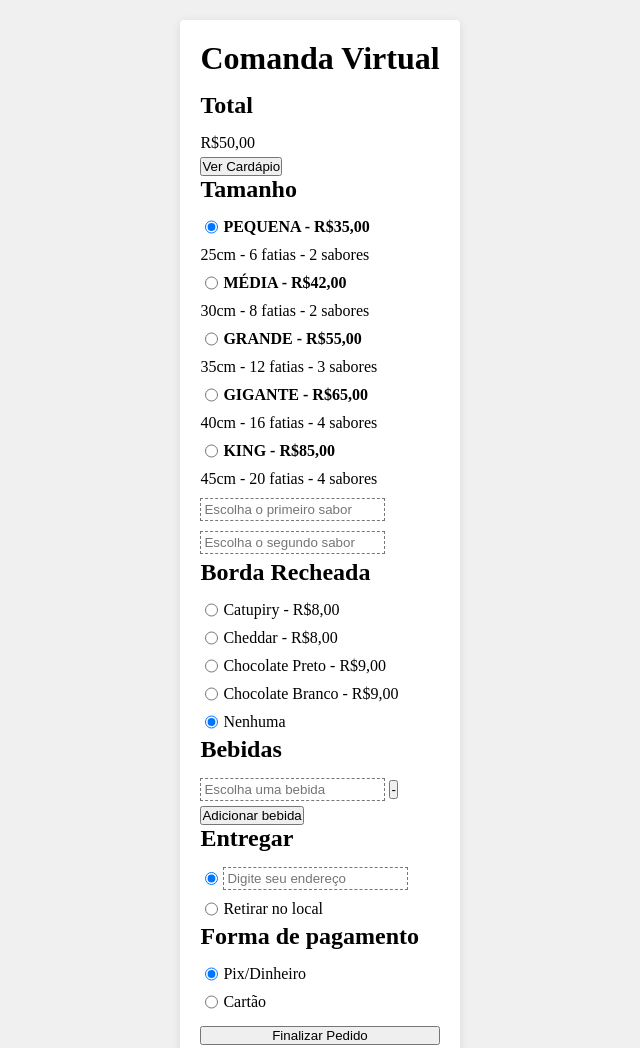
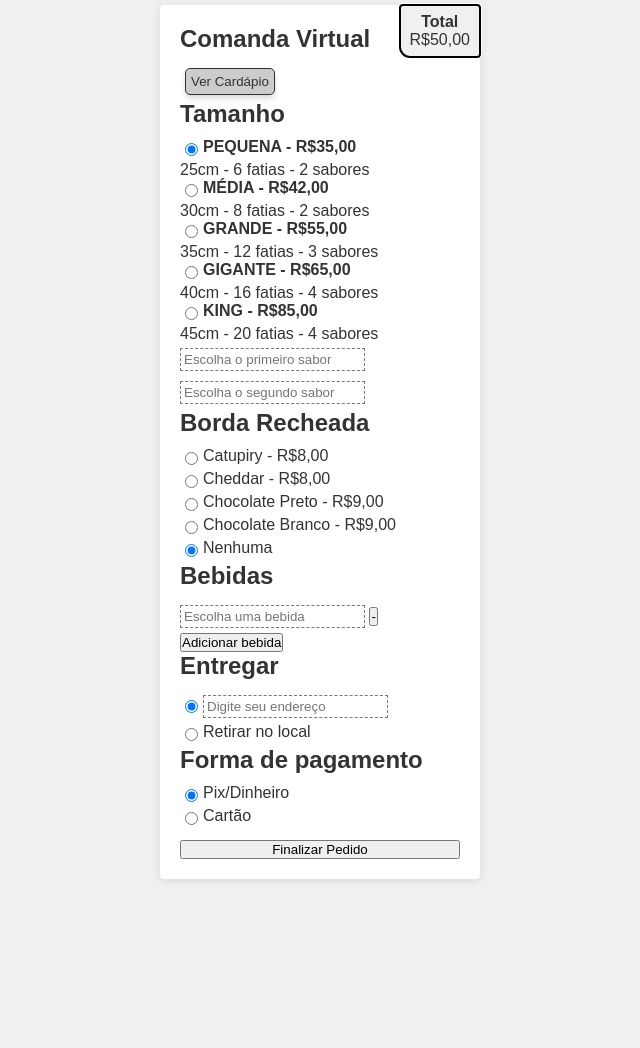
Before and after one commit to Joenck91/comanda-virtual-pizzaria, a website with bundled scripts: page public/index.html in a window 1280 px wide. Shown: the top 1048 px of the page, without its empty margins (320-960 px from the left). After the commit the page ends 884 px from the top, so only its background shows below. Built offline with nearby package versions, Linux system fonts and the light colour scheme; files whose address does not match are found by name.

Commit message:
Alterado posições das primeiras div para que a div total ficasse fixa na tela no momento em que o usuário rola a pagina para cima. Pra isso foi criado a pasta interface dentro da pasta script. Onde será colocado os arquivos JS responsáveis por comportamentos na interface. Ali criei o 'total-fixed.js' responsavel por fixar a etiqueta com o valor total na tela quando o usuário rola a tela para cima.

```diff
--- a/public/index.html
+++ b/public/index.html
@@ -13,21 +13,21 @@
 <body class="body-style">
     <main>
         <div class="paper-style">
-                        <!-- Área visual (fora do form) -->
-            <div class="command-box">
-                <h1>Comanda Virtual</h1>
-                <div class="view-menu-box" id="view-menu-box"></div>
 
-                <div class="sentinela-box">
-                    <div id="sentinela"></div>
-                    <div class="total" id="totalDiv">
-                        <h2><strong>Total</strong></h2>
-                        <p>R$50,00</p>
-                    </div>
+            <!-- Área visual (fora do form) -->
+
+            <div class="total-box" id="total-box">
+                <div id="sentinela"></div>
+                <div class="total" id="total">
+                    <p><strong>Total</strong></h2>
+                    <p>R$50,00</p>
                 </div>
+            </div>
 
-                <button type="button" id="view-menu">Ver Cardápio</button>
-            </div>
+            <h2>Comanda Virtual</h2>
+
+            <div class="view-menu-box" id="view-menu-box"></div>
+            <button type="button" class="buttons" id="view-menu">Ver Cardápio</button>
 
             <!-- FORMULÁRIO -->
             <form id="form-request" method="POST" action="/send-request" autocomplete="off">
@@ -67,6 +67,8 @@
                         <p class="pizza-features">45cm - 20 fatias - 4 sabores</p>
                     </div>
                 </div>
+
+
 
                 <!-- Sabores -->
                 <div id="choose-pizza-box" class="choose-pizza-box">
@@ -110,6 +112,14 @@
                         </label>
                     </div>
                 </div>
+
+
+
+
+
+
+
+
 
                 <!-- Bebidas -->
                 <div class="drink-box">
@@ -159,6 +169,6 @@
         </div>
     </main>
 
-<script type="module" src="scripts/main.js"></script>
+<script type="module" src="/public/script/main.js"></script>
 </body>
 </html>
--- /dev/null
+++ b/public/script/interface/total-fixed.js
@@ -0,0 +1,20 @@
+export default function totalFixed (){
+ const total = document.getElementById('total');
+ const boxTotal = document.getElementById('total-box')
+
+
+const observer = new IntersectionObserver((entries) => {
+  entries.forEach(entry => {
+    if (entry.isIntersecting) {
+      total.style.position = 'absolute';
+      total.style.top = '-5px';
+    } else {
+      total.style.position = 'fixed';
+      total.style.top = '1px';
+      total.style.right = '1px';
+    }
+  });
+}, { threshold: 0 });
+
+observer.observe(boxTotal);
+};
--- /dev/null
+++ b/public/script/main.js
@@ -0,0 +1,4 @@
+import totalFixed from "./interface/total-fixed.js";
+
+//Função que fixe a etiqueta total no topo da tela
+totalFixed();
--- a/public/style/base.css
+++ b/public/style/base.css
@@ -10,15 +10,14 @@ flex-direction:column;
     align-items: center;
     justify-content: start;
     overflow: auto;
+    font-family: Arial, Helvetica, sans-serif;
+    color: #333;
 }
 h1{
     padding-bottom: 15px;
 }
 h2{
     padding-bottom: 10px;
-}
-p{
-    margin: 5px 0;
 }
 label {
     display: flex;
--- a/public/style/layout.css
+++ b/public/style/layout.css
@@ -3,8 +3,31 @@
 }
 .paper-style{
     background-color: white;
-    margin: 20px auto;
+    margin: 5px auto;
     padding: 20px;
     border-radius: 4px;
     box-shadow: 0 2px 10px rgba(0, 0, 0, 0.1);
+    width: 320px;
+    max-width: 350px;
+    position: relative;
 }
+.command-box{
+    display: flex;
+    flex-direction: row;
+    gap: 10px;
+}
+.total{
+    background-color:#f0f0f0;
+    margin: 5px 0 0 0;
+    padding: 8px 10px;
+    width: fit-content;
+    height: fit-content;
+    border-bottom-left-radius: 10px;
+    outline: auto black;
+    position: absolute;
+    top: -5px;
+    right: 0px;
+    display: flex;
+    flex-direction: column;
+    align-items: center;
+}
--- a/public/style/modules.css
+++ b/public/style/modules.css
@@ -0,0 +1,13 @@
+.buttons{
+    background-color: #ccc;
+    color: #333;
+    padding: 5px;
+    border: 1px solid #333;
+    border-radius: 5px;
+    margin:5px;
+    box-shadow: 0 4px 6px rgba(0, 0, 0, 0.1),
+    0 2px 4px rgba(0, 0, 0, 0.06);
+}
+button:hover{
+    cursor:pointer;
+}
```
Also changed, not shown: 1 other file. Lines whose indentation alone changed are shown as unchanged.
